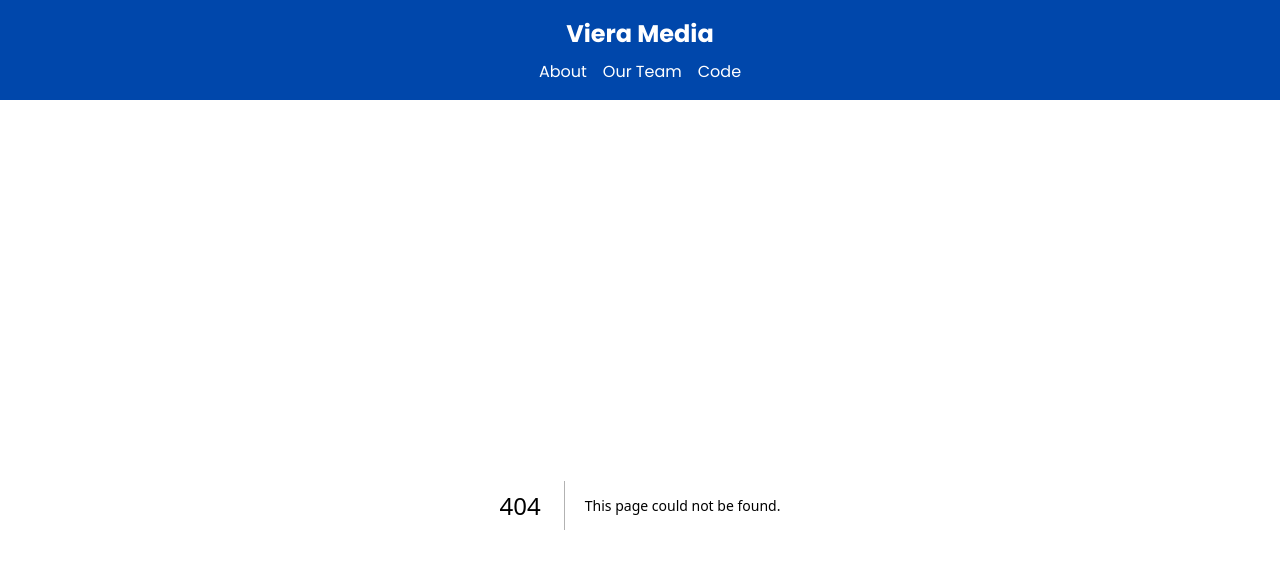
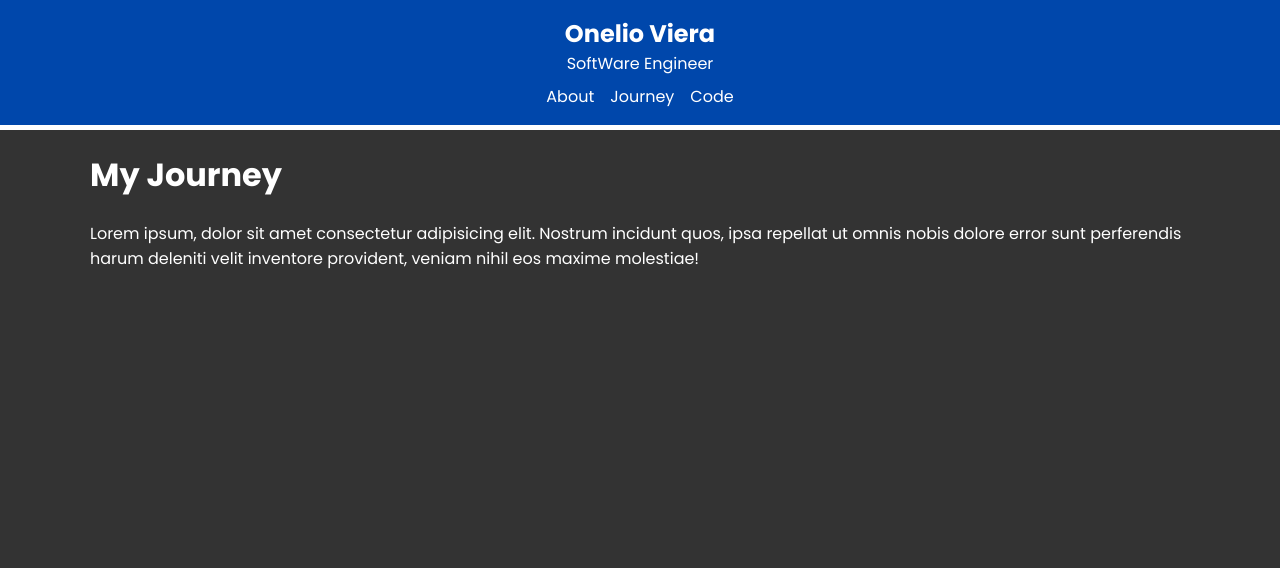
Before and after one commit to OnelioViera/next_13_crash, a Next.js app: page /about/journey in a window 1280 px wide. Before the commit this address had no page. Shown: the top 568 px of the page. Built offline with nearby package versions, Linux system fonts and the light colour scheme.

Commit message:
update files

```diff
--- a/src/app/about/team/page.jsx
+++ b/src/app/about/journey/page.jsx
@@ -1,11 +1,11 @@
-const TeamPage = () => {
+const JourneyPage = () => {
   return (
     <div>
-      <h1>Our Team</h1>
+      <h1>My Journey</h1>
       <p>Lorem ipsum, dolor sit amet consectetur adipisicing elit. Nostrum incidunt quos, ipsa repellat ut omnis nobis dolore error sunt perferendis harum deleniti velit inventore provident, veniam nihil eos maxime molestiae!
       </p>
     </div>
   )
 }
 
-export default TeamPage
+export default JourneyPage
--- a/src/app/about/page.jsx
+++ b/src/app/about/page.jsx
@@ -5,7 +5,7 @@ export const metadata = {
 const AboutPage = () => {
   return (
     <div>
-      <h1>About Viera Media</h1>
+      <h1>About Me</h1>
       <p>Lorem ipsum dolor sit amet consectetur adipisicing elit. Iusto doloremque soluta magni placeat similique. Sint, totam id nisi reprehenderit beatae error quasi ullam repellat itaque blanditiis repellendus distinctio! Ipsam numquam, neque aut fugiat placeat id corporis obcaecati laboriosam beatae qui. Exercitationem voluptatum, ea dolores quaerat veniam maiores reiciendis incidunt eaque?</p>
     </div>
   )
--- a/src/app/components/Header.jsx
+++ b/src/app/components/Header.jsx
@@ -5,11 +5,11 @@ const Header = () => {
     <header className="header">
       <div className="container">
           <div className="logo">
-            <Link href="/">Viera Media</Link>
+            <Link href="/">Onelio Viera</Link><br />SoftWare Engineer
           </div>
           <div className="links">
             <Link href="/about">About</Link>
-            <Link href="/about/team">Our Team</Link>
+            <Link href="/about/journey">Journey</Link>
             <Link href="/code/repos/">Code</Link>
           </div>
       </div>
```
